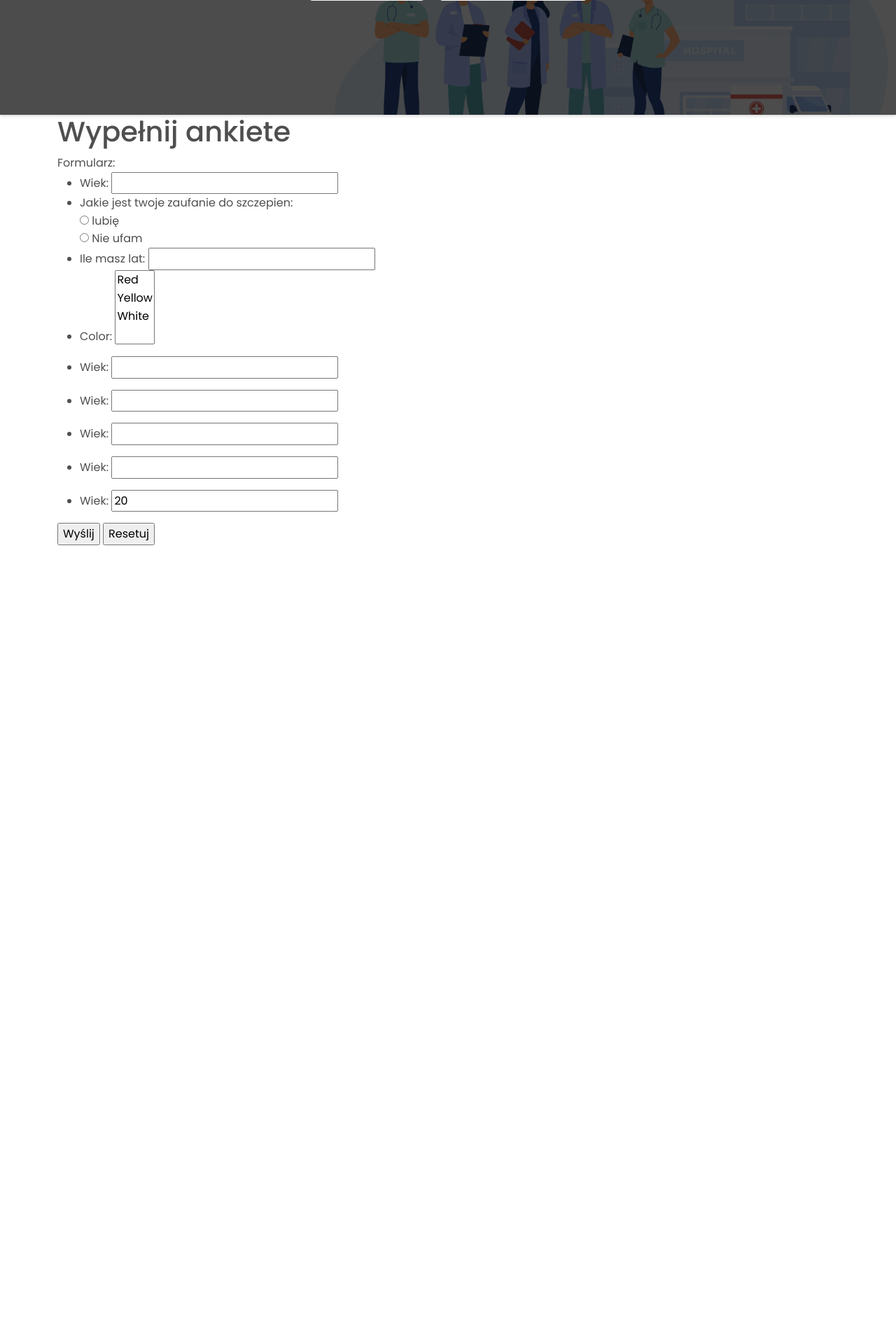
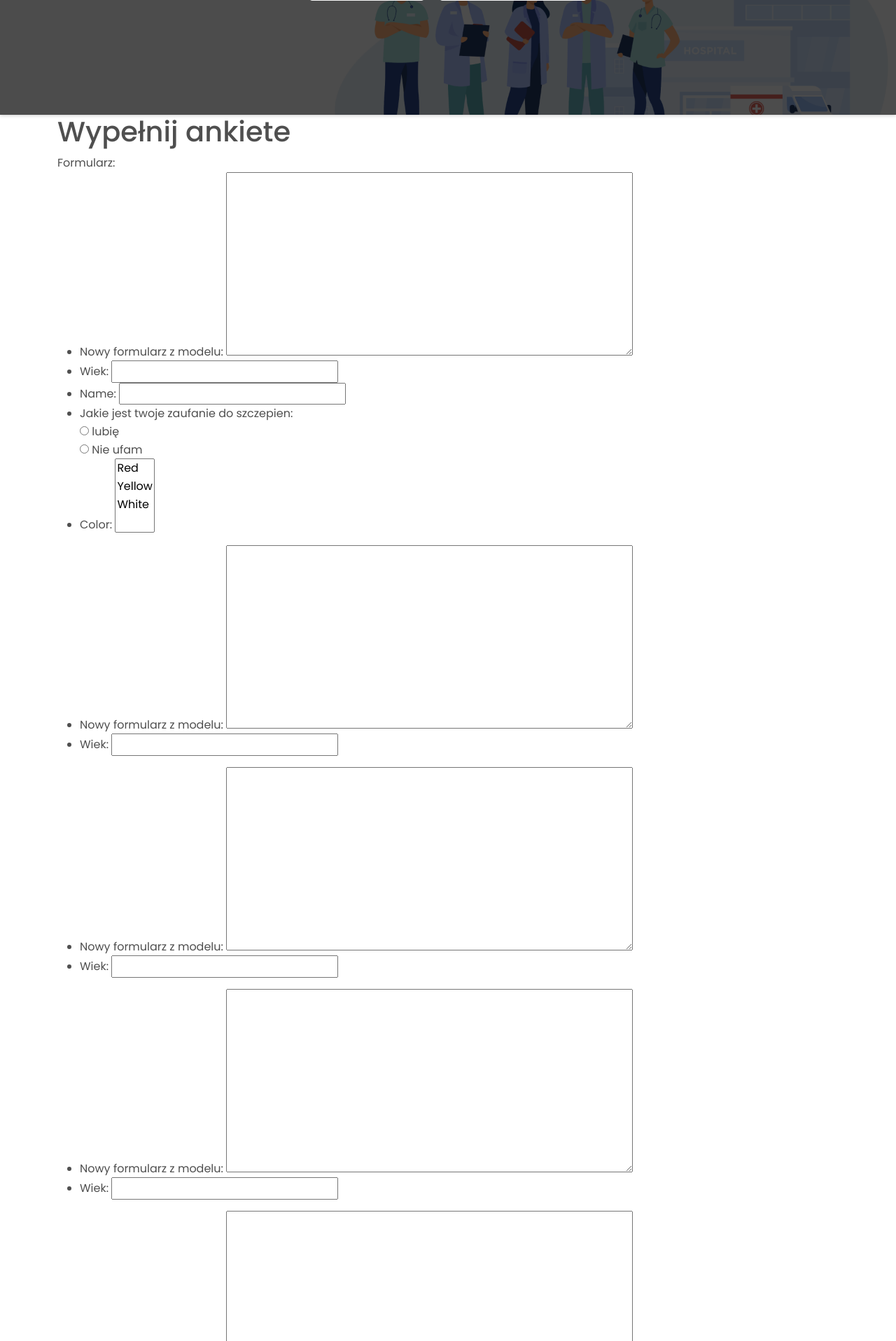
Before and after one commit to informacja/przedmiotHumanistyczny, a Django app: page /wypelnij/ in a window 1280 px wide. Shown: the part 494-2410 px from the top of the page at 70% size. Before the commit the page ends 1273 px from the top, so only its background shows below. Run offline with Django 4.2, Linux system fonts and the light colour scheme; parts of the project's set-up code (start-up, migrations or seed data) failed here and were passed over; some libraries are stand-ins or nearby versions.

Commit message:
przkład

```diff
--- a/ankiety/forms.py
+++ b/ankiety/forms.py
@@ -1,41 +1,25 @@
 from django import forms
 from django.core.exceptions import ValidationError
+
+# from django.db.models import Model
+from ankiety.models import Odpowiedz
 from django.forms import models
-from django.db.models import Model
-from ankiety.models import Odpowiedz
 
 class Formularz0(models.ModelForm):  # Przykładowy formularz
+
+    name = forms.CharField()
     wiek = forms.IntegerField(min_value=18)
-    #
-    # COLORS = (
-    #     ('R', 'Red'),
-    #     ('B', 'Yellow'),
-    #     ('G', 'White'),
-    # )
-    # color = forms.MultipleChoiceField(choices=COLORS)
     Jakie_jest_twoje_zaufanie_do_szczepien = forms.ChoiceField(choices=[
-        ('R',"lubię"),
-        ('2',"Nie ufam"),
+        (1,"lubię"),
+        (2,"Nie ufam"),
     ], widget=forms.RadioSelect)
 
-    # geeks_field = models.TextField()
-
-    Ile_masz_lat = forms.IntegerField(min_value=18)
     COLORS = (
         ('R', 'Red'),
         ('B', 'Yellow'),
         ('G', 'White'),
     )
     color = forms.MultipleChoiceField(choices=COLORS)
-
-    # Jakie_jest_toje_zaufanie_do_szczepień = forms.RadioSelect([
-    CHOICES = [
-        ('R',"lubię"),
-        ('2',"Nie ufam"),
-    ]
-
-    Jakie_jest_twoje_zaufanie_do_szczepien = forms.ChoiceField(choices=CHOICES, widget=forms.RadioSelect)
-    # Jakie_jest_twoje_zaufanie_do_szczepień = forms.ChoiceField(choices=CHOICES, widget=forms.RadioSelect)
 
     class Meta:
         model = Odpowiedz
--- a/ankiety/models.py
+++ b/ankiety/models.py
@@ -4,15 +4,16 @@
 # from django.views.generic import ListView
 
 class Odpowiedz(models.Model):
+    Nowy_formularz_z_modelu = models.TextField()
     wiek = models.IntegerField()
 
+    # geeks_field = models.TextField()
     # wyksztalcenie = models.IntegerField(choices=[
     #     (1, 'Podstawowe'),
     #     (2, 'Średnie'),
     #     (3, 'Wyższe'),
     # ])
     #
-    # geeks_field = models.TextField()
 
      # gender = forms.ChoiceField(choices=[
     #     (1, 'Lubię'),
--- a/ankiety/templates/home.html
+++ b/ankiety/templates/home.html
@@ -54,13 +54,14 @@
     color: #063689;
 
     text-shadow: 0px 4px 4px rgba(0, 0, 0, 0.25);
+	margin-left: 100;
 }
 
     /* Component 1 */
 .bt {
     position: absolute;
     width: 280px;
-    /*height: 65px;*/
+    height: 65px;
     left: 100px;
     bottom: 1vh;
 }
```
Also changed, not shown: ankiety/migrations/0001_initial.py, ankiety/migrations/0002_auto_20220505_1841.py (deleted), ankiety/migrations/0003_auto_20220505_1954.py (deleted), db.sqlite3.
